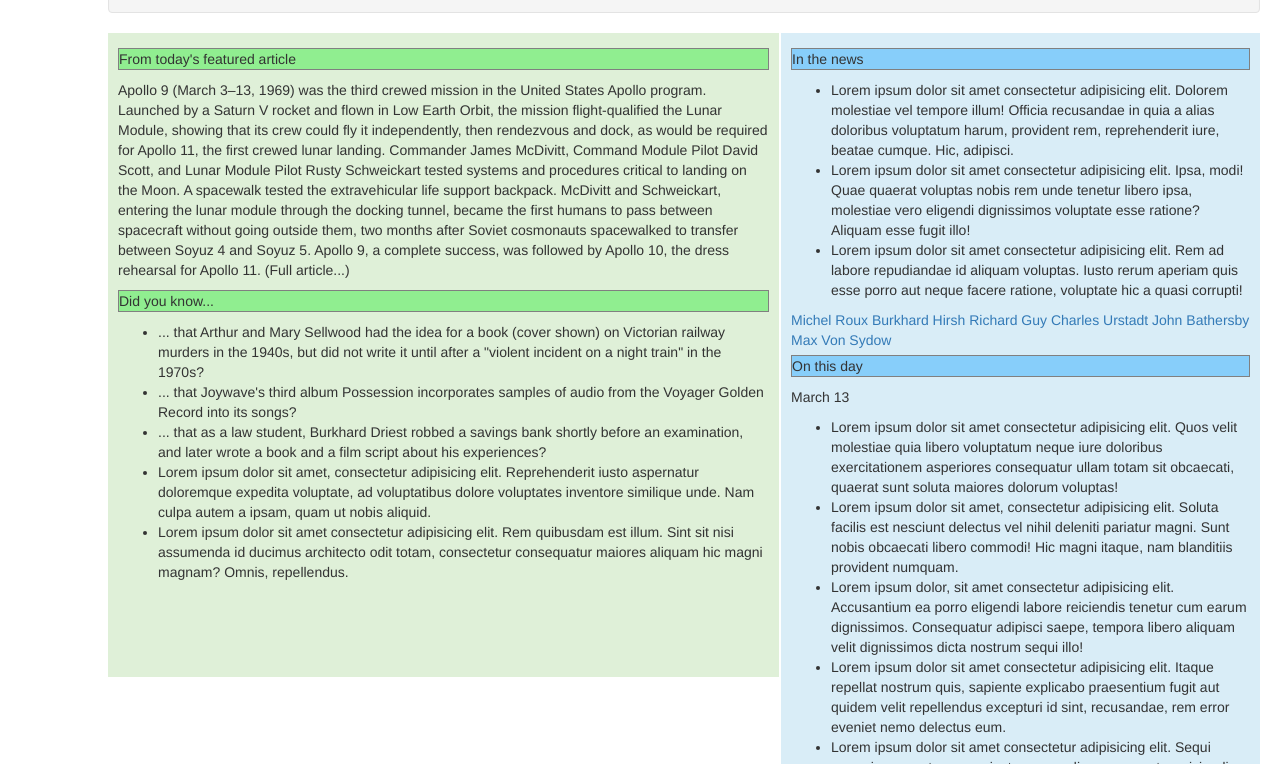
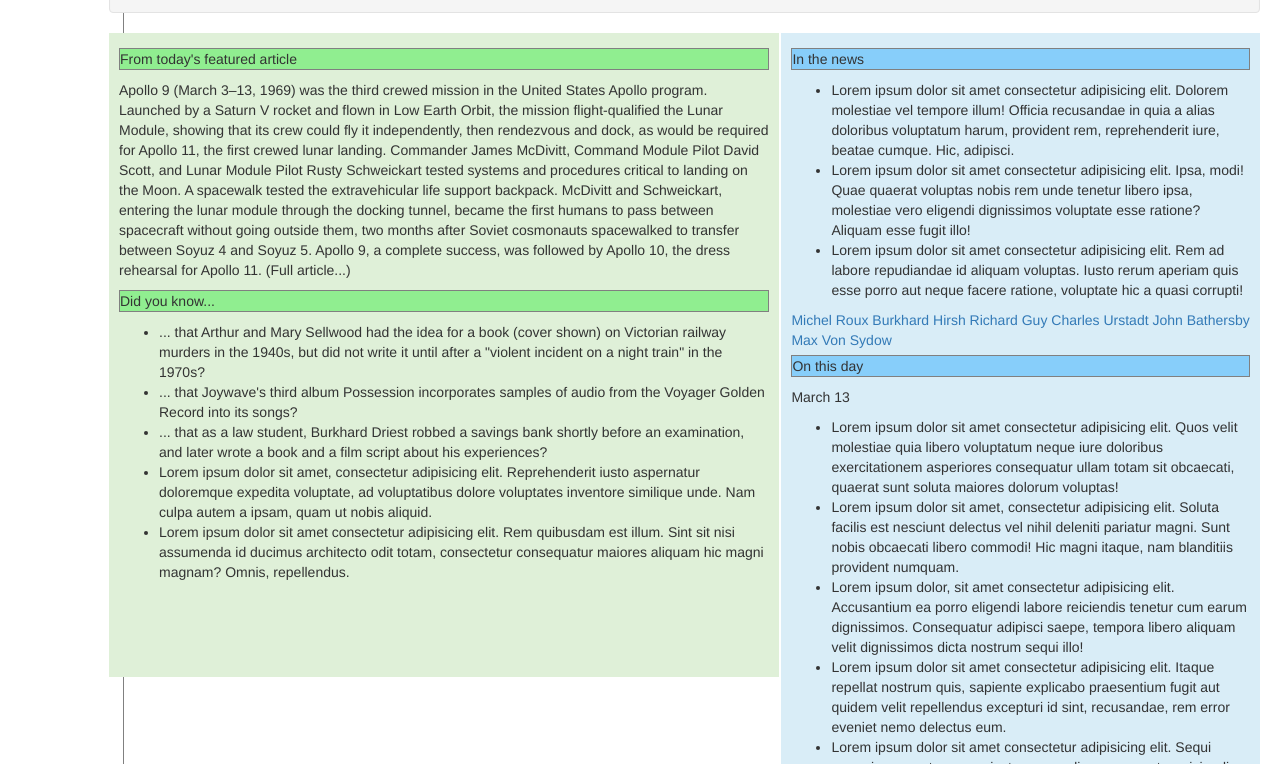
Before and after one commit to OkilyDokily/wikipedia, a plain HTML site: page index.html in a window 1280 px wide. Shown: the part 213-977 px from the top of the page. Drawn offline with Linux system fonts and the light colour scheme.

Commit message:
put well in main body

```diff
--- a/css/styles.css
+++ b/css/styles.css
@@ -173,3 +173,7 @@ ul.search {
     padding-top: 4px;
     padding-bottom: 4px;
 }
+
+div.main-body {
+  border-left: grey solid 1px;
+}
--- a/index.html
+++ b/index.html
@@ -38,6 +38,8 @@
       </div>
 
 
+
+      <div class="main-body">
         <div class="row well">
           <div class="col-md-3  welcome">
             <h3>Welcome to <a href="">Wikipedia,</a></h3>
@@ -67,7 +69,6 @@
             </ul>
           </div>
         </div>
-      <div class="main-body">
         <div class="row featured-news">
           <div class="col-md-7 flex">
             <div class="bg-success featured">
```
Lines whose indentation alone changed are shown as unchanged.
